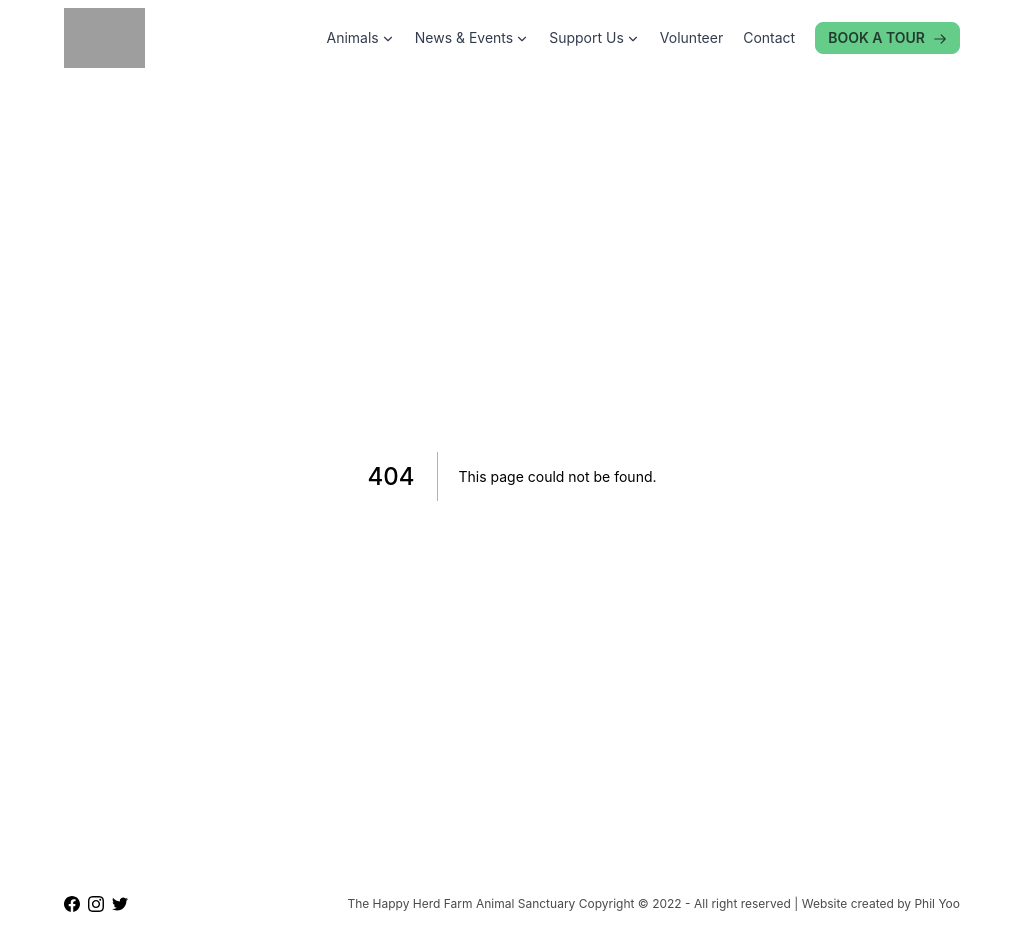
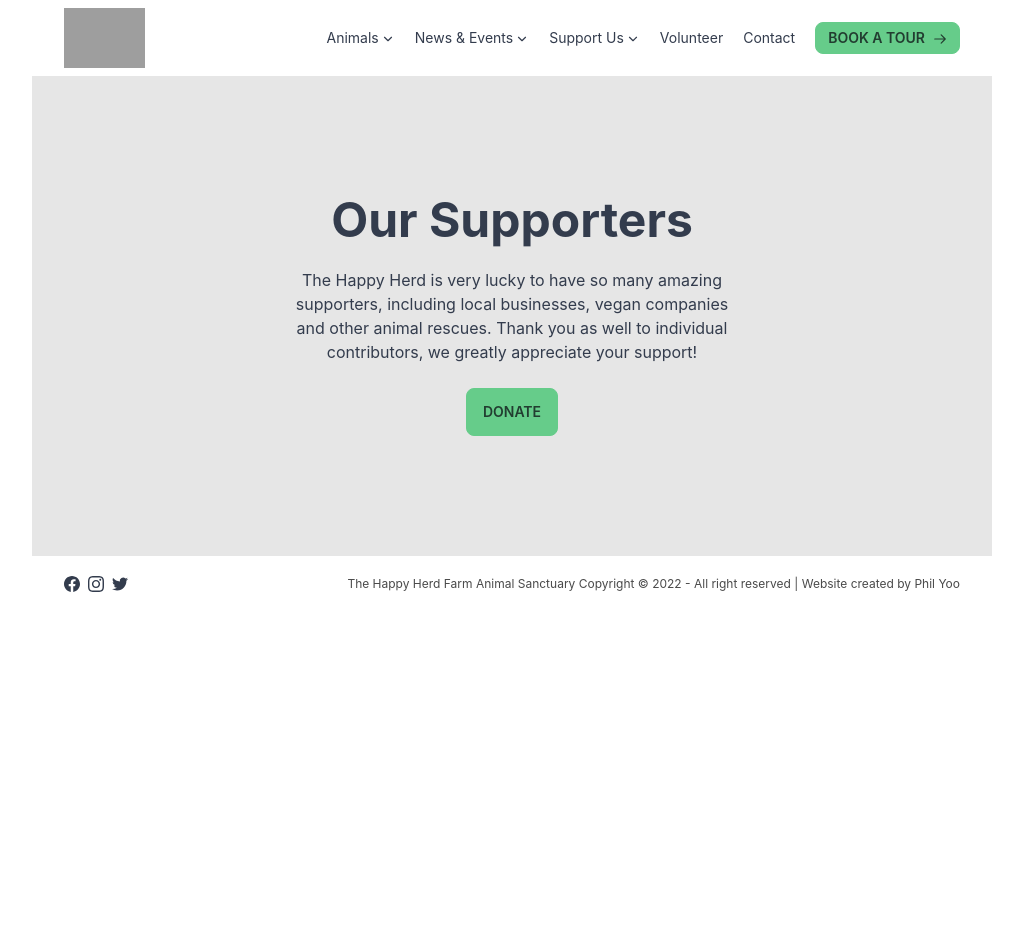
Before and after one commit to josemourinho333/happyherd, a Next.js app in the folder client/: page /supporters in a window 1280 px wide. Before the commit this address had no page. Shown: the whole page, without its empty margins (128-1151 px from the left). After the commit the page ends 800 px from the top, so only its background shows below. Built offline with nearby package versions, Linux system fonts and the light colour scheme; grey boxes are pictures that could not be loaded.

Commit message:
Make hero comp for reuse

```diff
--- /dev/null
+++ b/client/components/hero.jsx
@@ -0,0 +1,19 @@
+import React from 'react';
+
+const Hero = ({title, children, cta}) => {
+  return (
+    <div className="hero h-[60vh] bg-base-200">
+      <div className="hero-content text-center">
+        <div className="max-w-md">
+          <h1 className="text-5xl font-bold">{title}</h1>
+          <p className="py-6">{children}</p>
+          <button className="btn btn-primary">
+            <a href="/donate">{cta}</a>
+          </button>
+        </div>
+      </div>
+    </div>
+  )
+}
+
+export default Hero;
--- a/client/pages/inlovingmemory.jsx
+++ b/client/pages/inlovingmemory.jsx
@@ -38,7 +38,6 @@ const InLovingMemory = () => {
 
   if (error) return <div>Failed to load</div>
   if (!data) return <div>Loading...</div>
-  console.log('dead', data);
 
   const cards = data.animals.edges.map((animal) => {
     return (
--- /dev/null
+++ b/client/pages/supporters.jsx
@@ -0,0 +1,12 @@
+import React from 'react';
+import Hero from '../components/hero';
+
+const Supporters = () => {
+  return (
+    <Hero title="Our Supporters" cta="Donate">
+      The Happy Herd is very lucky to have so many amazing supporters, including local businesses, vegan companies and other animal rescues. Thank you as well to individual contributors, we greatly appreciate your support!
+    </Hero>
+  )
+}
+
+export default Supporters;
```
